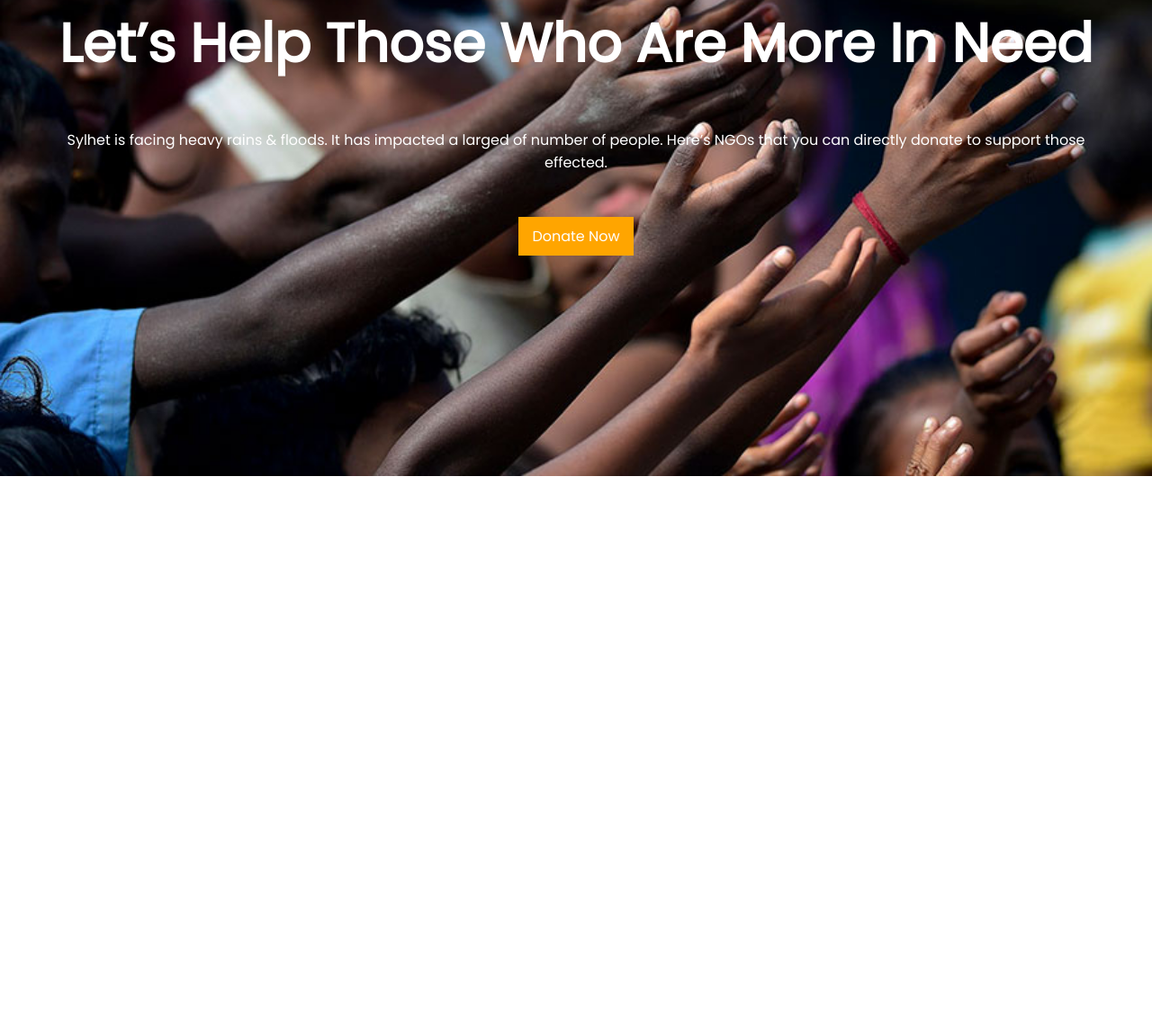
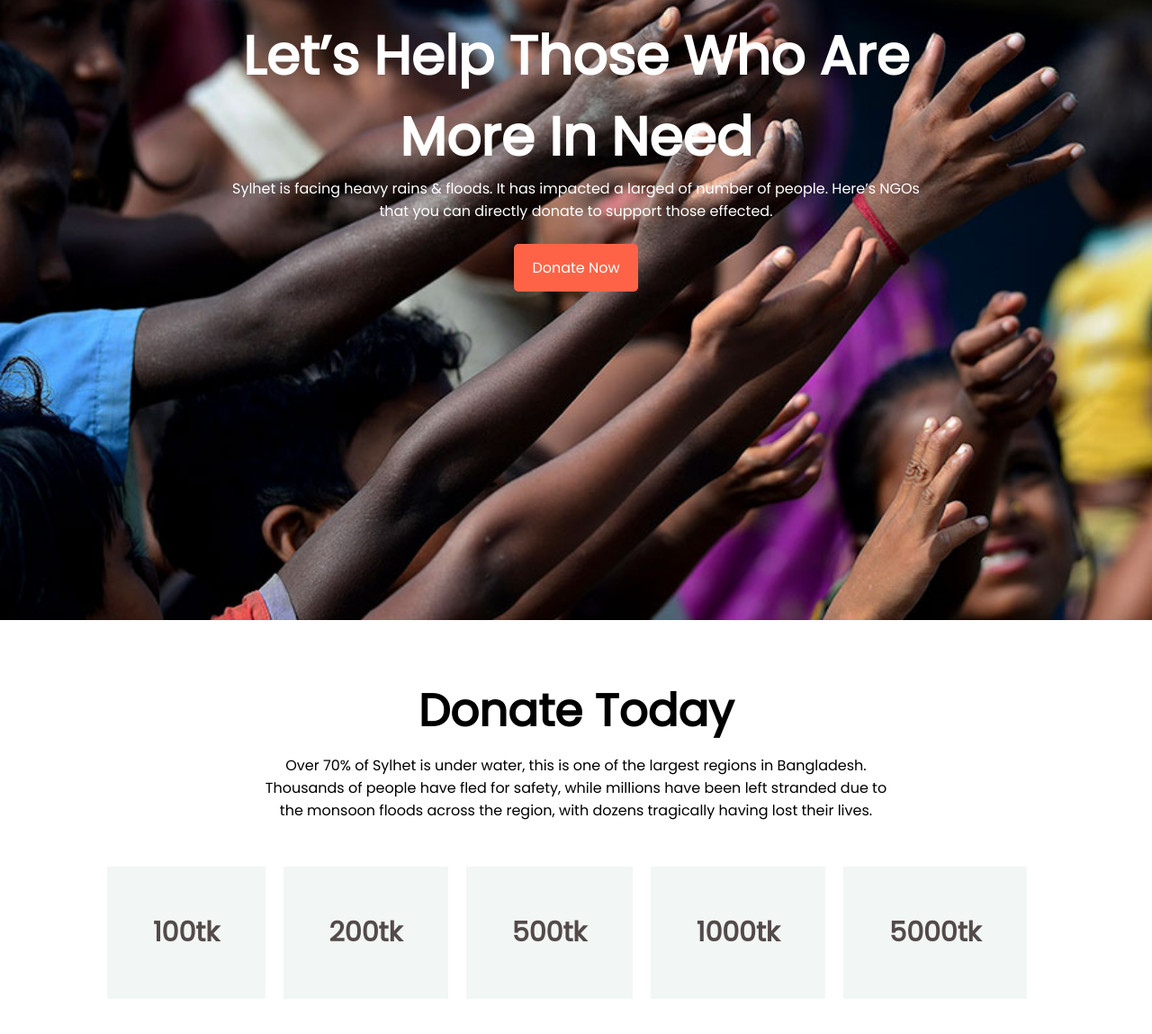
Before and after one commit to FahmidaTasmia/donate-today, a plain HTML site: page index.html in a window 1280 px wide. Shown: the part 111-1260 px from the top of the page at 90% size. Before the commit the page ends 800 px from the top, so only its background shows below. Drawn offline with Linux system fonts and the light colour scheme.

Commit message:
donate section added

```diff
--- a/index.html
+++ b/index.html
@@ -11,6 +11,7 @@
 <link rel="stylesheet" href="style.css">
 </head>
 <body>
+    <!-- help section start! -->
     <section class="help-section">
         <div class="help-section-item">
             <h1>Let’s Help Those Who Are
@@ -22,6 +23,29 @@
         </div>
 
     </section>
+    <!-- help section end! -->
+
+    <!-- Donate section start! -->
+    <section class="donate">
+        <div class="donate-item">
+            <h1>Donate Today</h1>
+            <p>Over 70% of Sylhet is under water, this is one of the largest regions in Bangladesh. Thousands of people have fled for safety, while millions have been left stranded due to the monsoon floods across the region, with dozens tragically having lost their lives.</p>
+        </div>
+        <div class="donate-card">
+            <ul>
+                <li> <a href="#">100tk</a> </li>
+                <li> <a href="#" class="active">200tk</a> </li>
+                <li> <a href="#">500tk</a> </li>
+                <li> <a href="#">1000tk</a> </li>
+                <li> <a href="#">5000tk</a> </li>
+            </ul>
+
+        </div>
+
+    </section>
+    <!-- Donate section end! -->
+
+
 
 </body>
 </html>
--- a/style.css
+++ b/style.css
@@ -1,18 +1,23 @@
+*{
+    margin: 0;
+    padding: 0;
+}
 body{
     font-family: 'Poppins', sans-serif;
-    margin: 0;
-    padding: 0;
+
 }
 .help-section{
     background-image: url(images/donation13.jpg);
     background-repeat: no-repeat;
     background-size: cover;
-    height: 80vh;
+    height: 100vh;
 
 }
 .help-section-item{
- padding: 5%;
+    width: 60%;
+    padding: 10% 20%;
   text-align: center;
+  justify-content: center;
 
 }
 .help-section-item h1{
@@ -22,12 +27,55 @@ body{
 .help-section-item p{
 color: white;
 margin-bottom: 5%;
+
 }
 .help-section-item a{
     text-decoration: none;
-    background-color: orange;
-    padding: 10px 15px;
+    background-color: tomato;
+    padding: 15px 20px;
     color: white;
+    border-radius: 5px;
 
 
 }
+.donate{
+    margin: 5%;
+}
+.donate-item{
+    width: 60%;
+    justify-content: center;
+    padding: 0 20%;
+   text-align: center;
+}
+.donate-item h1{
+    font-size: 50px;
+    margin-bottom: 10px;
+}
+.donate-card {
+  display: flex;
+  justify-content: center;
+  margin-top: 50px;
+}
+.donate-card ul{
+    list-style: none;
+
+    display: flex;
+}
+.donate-card ul li a{
+    display: inline-block;
+    padding: 50px 50px;
+    background-color: rgb(242, 246, 245);
+    margin-right: 20px;
+    border: 1px solid rgb(242, 246, 245);
+    text-decoration: none;
+    font-size: 20px;
+    font-weight: 700;
+   color: rgb(83, 74, 74);
+   font-size: 30px;
+
+}
+.donate-card ul li a:hover{
+    border: 3px solid tomato;
+    background-color: rgb(242, 216, 216);
+    color: tomato;
+}
```
